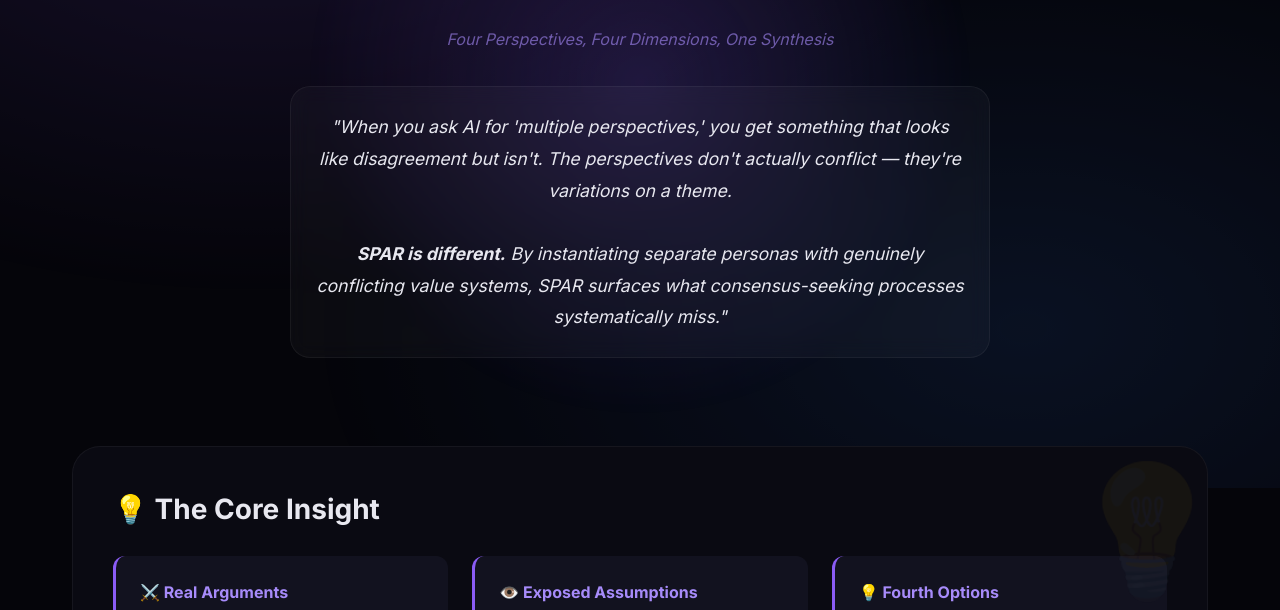
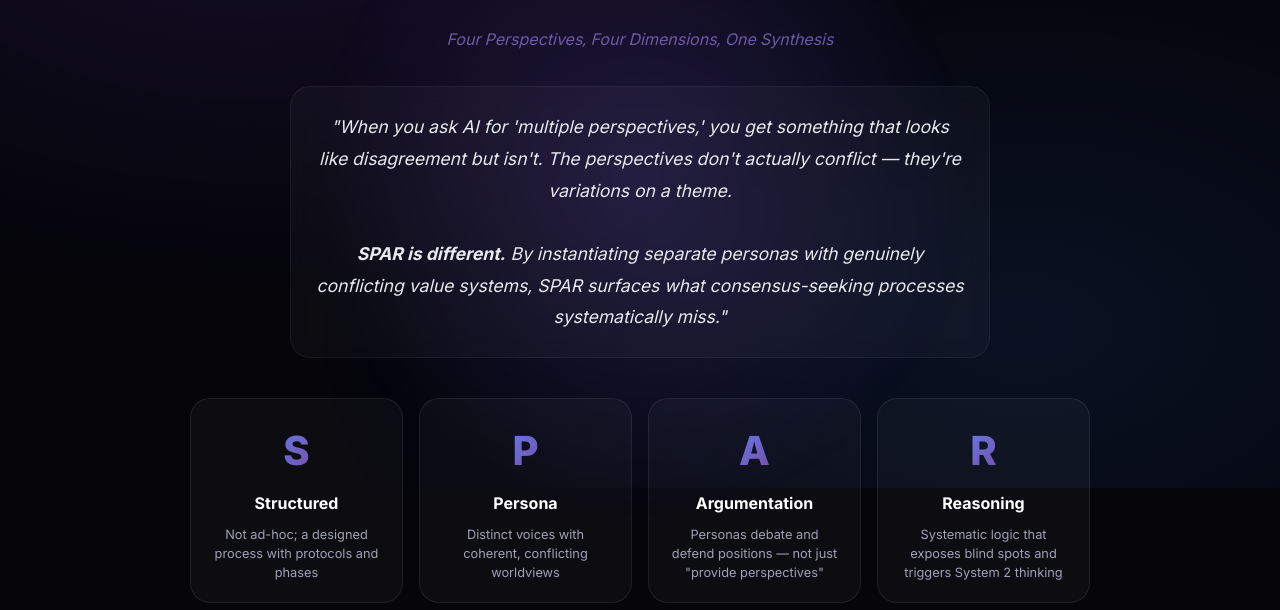
Before and after one commit to synthanai/spar-kit, a website: page index.html in a window 1280 px wide. Shown: the part 312-922 px from the top of the page. Drawn offline with Linux system fonts and the light colour scheme.

```diff
--- a/index.html
+++ b/index.html
@@ -261,6 +261,71 @@
         }
 
         /* ============================================
+           SPAR DEFINITION SECTION
+           ============================================ */
+
+        .spar-definition {
+            display: grid;
+            grid-template-columns: repeat(4, 1fr);
+            gap: var(--space-4);
+            max-width: 900px;
+            margin: var(--space-8) auto 0;
+        }
+
+        .spar-letter {
+            display: flex;
+            flex-direction: column;
+            align-items: center;
+            text-align: center;
+            padding: var(--space-5);
+            background: rgba(255, 255, 255, 0.03);
+            border: 1px solid rgba(255, 255, 255, 0.08);
+            border-radius: var(--radius-lg);
+            transition: all var(--duration-normal) var(--ease-out);
+        }
+
+        .spar-letter:hover {
+            transform: translateY(-4px);
+            border-color: var(--accent);
+            box-shadow: 0 10px 30px rgba(139, 92, 246, 0.2);
+        }
+
+        .spar-letter .letter {
+            font-size: 2.5rem;
+            font-weight: 800;
+            background: var(--gradient-hero);
+            -webkit-background-clip: text;
+            -webkit-text-fill-color: transparent;
+            background-clip: text;
+            margin-bottom: var(--space-2);
+        }
+
+        .spar-letter .word {
+            font-size: 1rem;
+            font-weight: 700;
+            color: var(--pure);
+            margin-bottom: var(--space-2);
+        }
+
+        .spar-letter .meaning {
+            font-size: 0.8rem;
+            color: var(--mist);
+            line-height: 1.5;
+        }
+
+        @media (max-width: 768px) {
+            .spar-definition {
+                grid-template-columns: repeat(2, 1fr);
+            }
+        }
+
+        @media (max-width: 480px) {
+            .spar-definition {
+                grid-template-columns: 1fr;
+            }
+        }
+
+        /* ============================================
            CORE INSIGHT SECTION
            ============================================ */
 
@@ -524,13 +589,14 @@
                 "west center east"
                 ". south .";
             grid-template-columns: 1fr 140px 1fr;
-            grid-template-rows: auto 140px auto;
+            grid-template-rows: auto auto auto;
             gap: var(--space-4);
             max-width: 600px;
             width: 100%;
             margin: var(--space-8) 0;
             padding: var(--space-6);
             position: relative;
+            align-items: center;
         }
 
         .compass::before {
@@ -1416,6 +1482,20 @@
                     <strong>SPAR is different.</strong> By instantiating separate personas with genuinely conflicting
                     value systems, SPAR surfaces what consensus-seeking processes systematically miss."
                 </blockquote>
+            </div>
+
+            <!-- SPAR Acronym Definition -->
+            <div class="spar-definition">
+                <div class="spar-letter"><span class="letter">S</span><span class="word">Structured</span><span
+                        class="meaning">Not ad-hoc; a designed process with protocols and phases</span></div>
+                <div class="spar-letter"><span class="letter">P</span><span class="word">Persona</span><span
+                        class="meaning">Distinct voices with coherent, conflicting worldviews</span></div>
+                <div class="spar-letter"><span class="letter">A</span><span class="word">Argumentation</span><span
+                        class="meaning">Personas debate and defend positions — not just "provide perspectives"</span>
+                </div>
+                <div class="spar-letter"><span class="letter">R</span><span class="word">Reasoning</span><span
+                        class="meaning">Systematic logic that exposes blind spots and triggers System 2 thinking</span>
+                </div>
             </div>
         </header>
 
```
